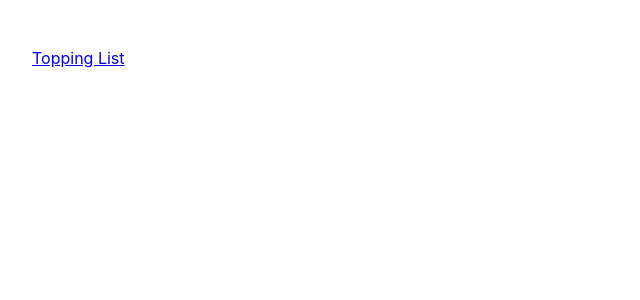
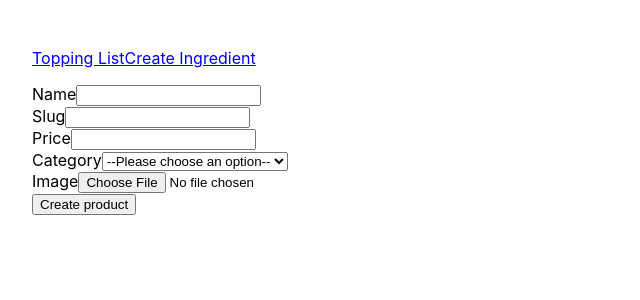
Before and after one commit to deny7ko/artem-pizza, a React (Create React App) app in the folder admin/: page /admin/ingredients/new in a window 1280 px wide. Shown: the top 300 px of the page, without its empty margins (0-640 px from the left). Built offline with nearby package versions, Linux system fonts and the light colour scheme.

Commit message:
Add create ingredient

```diff
--- a/admin/src/App.js
+++ b/admin/src/App.js
@@ -3,12 +3,17 @@ import './App.css';
 import { BrowserRouter as Router, Route } from "react-router-dom";
 import Layout from './Layout'
 import ToppingListPage from './pages/ToppingListPage'
+import IngredientCreatePage from './pages/IngredientCreatePage'
 
 const App = () => {
   return (
     <Router>
       <Layout>
         <Route exact path="/admin">
+        </Route>
+
+        <Route exact path="/admin/ingredients/new">
+          <IngredientCreatePage />
         </Route>
 
         <Route exact path="/admin/topping-list">
--- a/admin/src/Layout.js
+++ b/admin/src/Layout.js
@@ -7,6 +7,7 @@ const Layout = ({ children }) => {
       <nav>
         <p>
           <Link to="/admin/topping-list">Topping List</Link>
+          <Link to="/admin/ingredients/new">Create Ingredient</Link>
         </p>
       </nav>
 
--- a/admin/src/api.js
+++ b/admin/src/api.js
@@ -3,3 +3,15 @@ const BASE_URL = 'http://localhost:3000'
 export const getIngredients = async () => (
   fetch(`${BASE_URL}/ingredients`).then((res) => res.json())
 )
+
+export const postIngredient = async ({ name, slug, price, category, image }) => {
+  fetch(`${BASE_URL}/ingredients`, {
+    method: 'POST',
+    body: JSON.stringify({ name, slug, price, category, image }),
+    headers: {
+      'Content-type': 'application/json; charset=UTF-8',
+    },
+  })
+    .then((response) => response.json())
+    .then((json) => console.log(json))
+}
--- /dev/null
+++ b/admin/src/pages/IngredientCreatePage/IngredientCreatePage.js
@@ -0,0 +1,57 @@
+import React from 'react';
+import { useForm } from "react-hook-form";
+import { useMutation } from 'react-query';
+import { postIngredient } from 'api';
+
+const IngredientCreatePage = () => {
+  const { register, handleSubmit } = useForm();
+  const [postIngredientMutate] = useMutation(postIngredient)
+
+  const submitForm = (data) => {
+    postIngredientMutate(
+      {
+        name: data.name,
+        slug: data.name,
+        price: data.price,
+        category: data.category
+        // image: data.image
+      }
+    )
+    alert(JSON.stringify(data))
+  }
+
+  return (
+    <form onSubmit={handleSubmit(submitForm)}>
+      <div>
+        <label>Name</label>
+        <input ref={register} type="text" name="name"></input>
+      </div>
+      <div>
+        <label>Slug</label>
+        <input ref={register} type="text" name="slug"></input>
+      </div>
+      <div>
+        <label >Price</label>
+        <input ref={register} type="tel" name="price"></input>
+      </div>
+      <div>
+        <label>Category</label>
+        <select  name="category" ref={register}>
+          <option value="">--Please choose an option--</option>
+          <option value="vegetables">Vegetables</option>
+          <option value="sauces">Sauces</option>
+          <option value="meat">Meat</option>
+          <option value="cheese">Cheese</option>
+        </select>
+      </div>
+      <div>
+        <label>Image</label>
+        <input ref={register} type="file" name="image"></input>
+      </div>
+
+      <button>Create product</button>
+    </form>
+  )
+}
+
+export default IngredientCreatePage
--- /dev/null
+++ b/admin/src/pages/IngredientCreatePage/index.js
@@ -0,0 +1 @@
+export { default } from './IngredientCreatePage'
--- a/admin/src/pages/ProductCreationPage/index.js
+++ /dev/null
@@ -1 +0,0 @@
-export { default } from './ProductCreationPage'
```
Also changed, not shown: admin/src/pages/ProductCreationPage/ProductCreationPage.js (deleted, +0 -36 lines).
